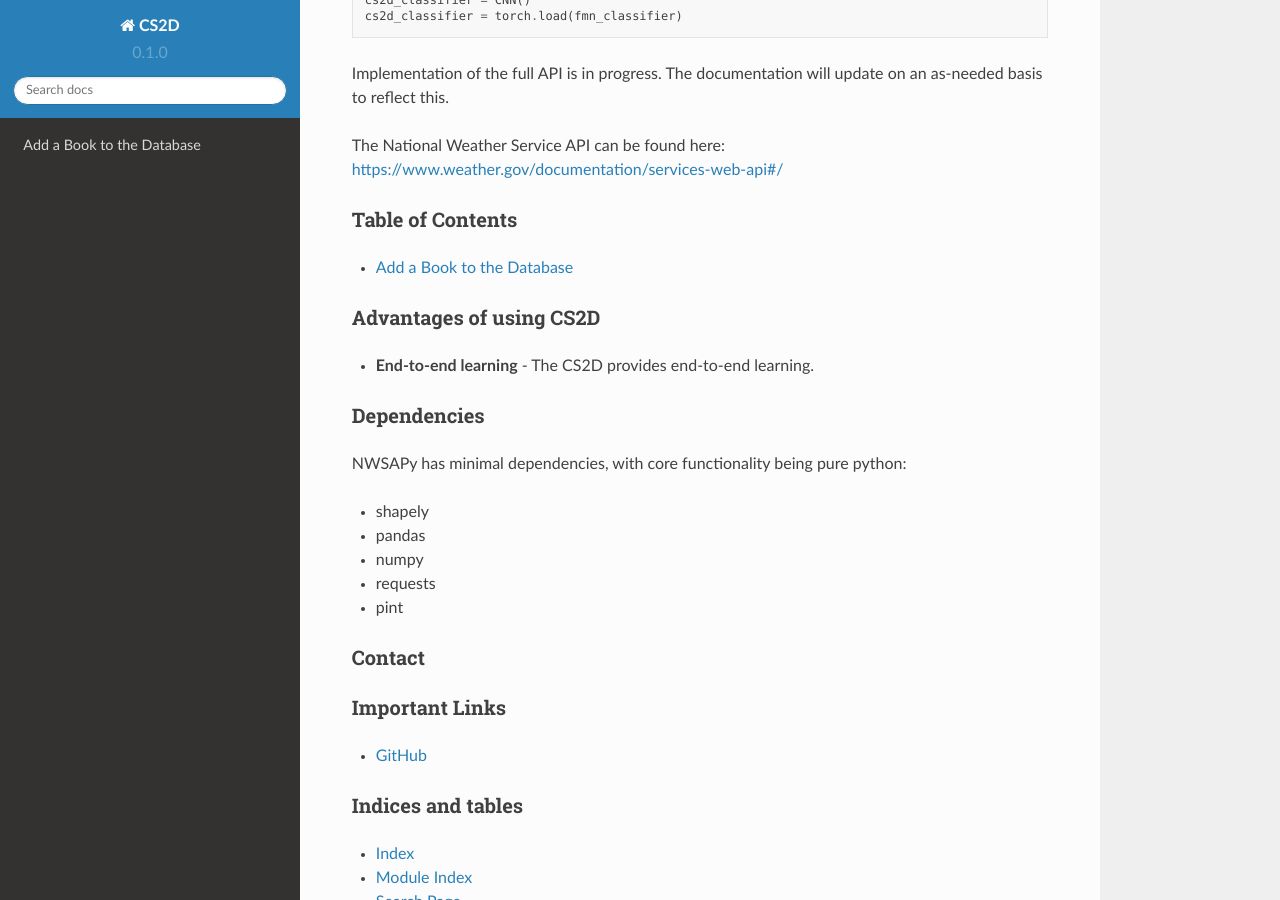
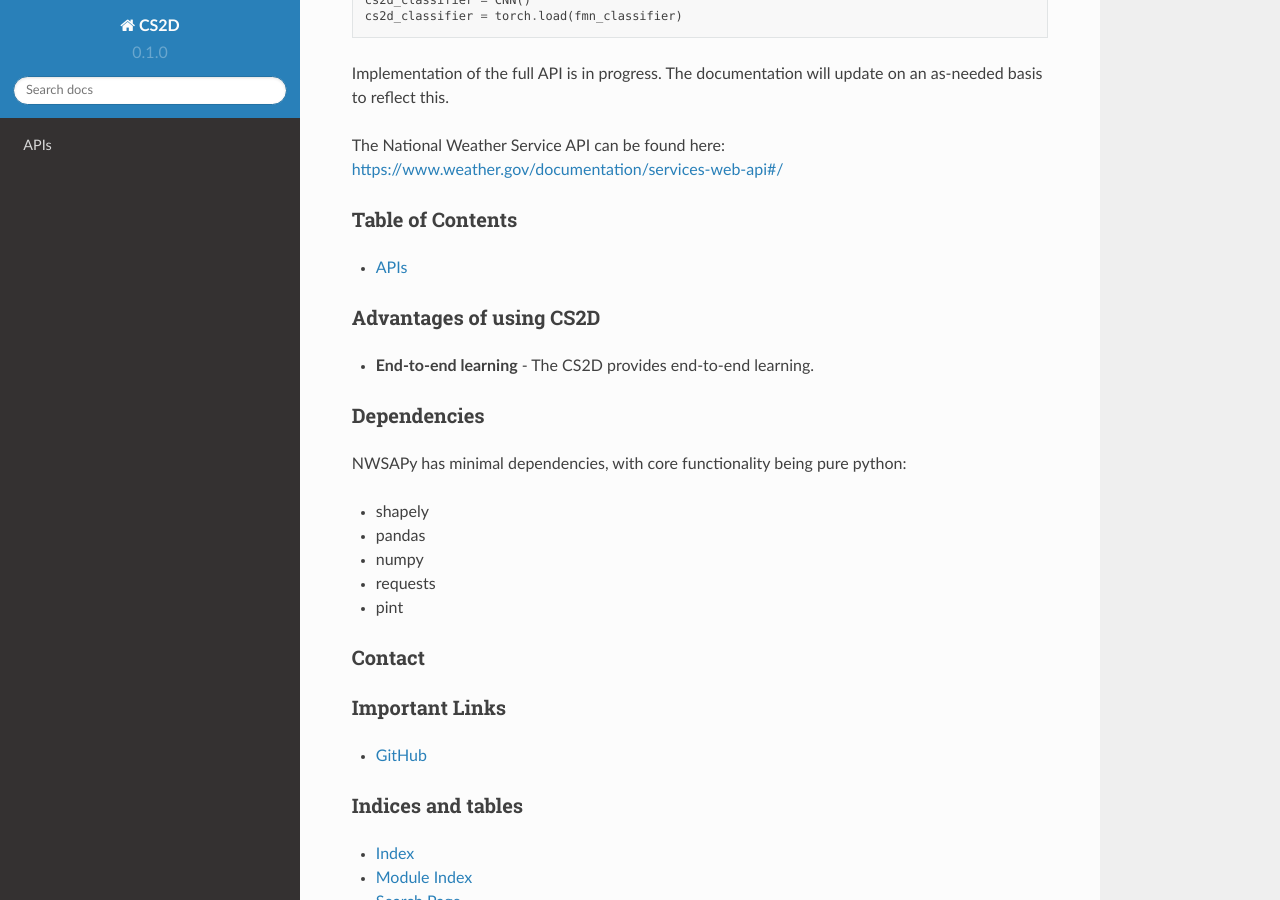
Before and after one commit to jeremyxianx/bd_cs2d, a Sphinx documentation site: the page built from docs/source/index.rst, in a window 1280 px wide and 900 px high, scrolled down 607 px. Built offline with Sphinx 7.4.7 and the Read the Docs theme 2.0.0, drawn with Linux system fonts in a browser that asks for light colours; part of the change alters nothing that is shown.

```diff
--- a/docs/source/api.rst
+++ b/docs/source/api.rst
@@ -1,30 +1,5 @@
-Add a Book to the Database
+APIs
 --------------------------
 
-.. http:: /libapi/book
-   :noindex:
-
-     Add a book written by a specified author.
-
-   :form string: author (*required*) -- The name the of the author of the book
-   :form string: title (*required*) -- Title of the book
-   :form string: publisher (*optional*) -- Publisher of the book
-   :form string: latest_publication_date (*optional*) -- Most recent publication date
-   :form string: language (*optional*) -- Language used in the writing of the book
-   :form string: isbn10 (*required*) -- ISBN 10 number of the book
-   :form string: isbn13 (*optional*) -- ISBN 13 number of the book
-
-   :requestheader Authorization: `token`
-
-**Example Request**
-
-.. sourcecode:: bash
-
-
-**Example Response**
-
-.. sourcecode:: json
-
-   {
-       "result": "Timeline by Michael Crichton was added to the database"
-   }
+.. autoclass:: nwsapy.NWSAPy
+    :members:
```
